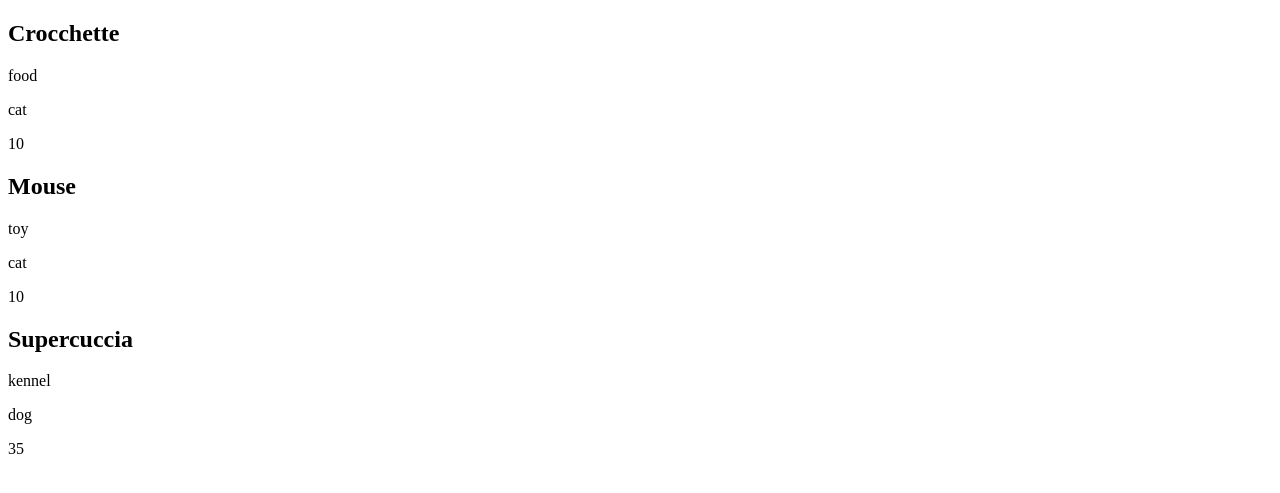
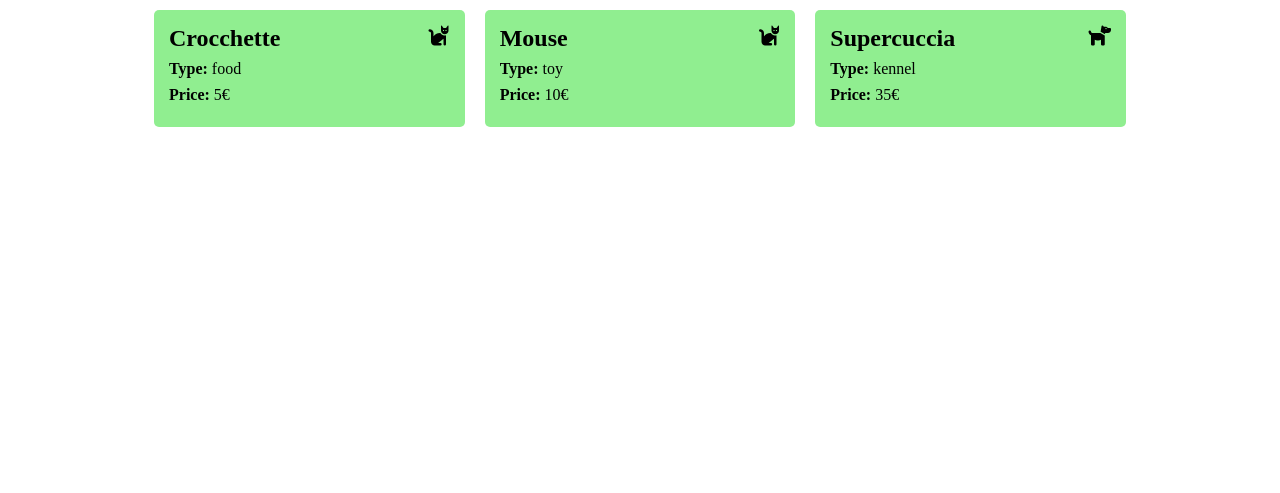
Before and after one commit to Rachele-Turtora/php-oop-2, a PHP site: page / in a window 1280 px wide. Shown: the top 493 px of the page. Run offline with PHP 8.4, Linux system fonts and the light colour scheme.

Commit message:
[UPD] style

```diff
--- a/css/style.css
+++ b/css/style.css
@@ -3,3 +3,33 @@
     padding: 0;
     box-sizing: border-box;
 }
+
+.container {
+    width: 992px;
+    margin: 0 auto;
+}
+
+.row {
+    display: flex;
+    flex-wrap: wrap;
+}
+
+.card {
+    width: calc(100% / 3 - 20px);
+    margin: 10px;
+    background-color: lightgreen;
+    border-radius: 5px;
+    padding: 15px;
+    position: relative;
+}
+
+.icon {
+    position: absolute;
+    top: 15px;
+    right: 15px;
+    font-size: 20px;
+}
+
+p {
+    margin: 8px 0;
+}
--- a/index.php
+++ b/index.php
@@ -5,7 +5,7 @@ require_once __DIR__ . '/Models/Product.php';
 try {
     $product1 = new Product("Crocchette", "food");
     $product1->setIcon("cat");
-    $product1->setPrice(10);
+    $product1->setPrice(5);
 } catch (Exception $e) {
     echo $e->getMessage();
 } catch (TypeError $e) {
@@ -42,6 +42,8 @@ require_once __DIR__ . '/db.php';
 <head>
     <meta charset="UTF-8">
     <meta name="viewport" content="width=device-width, initial-scale=1.0">
+    <link rel="stylesheet" href="./css/style.css">
+    <link rel="stylesheet" href="https://cdnjs.cloudflare.com/ajax/libs/font-awesome/6.5.2/css/all.min.css" integrity="sha512-SnH5WK+bZxgPHs44uWIX+LLJAJ9/2PkPKZ5QiAj6Ta86w+fsb2TkcmfRyVX3pBnMFcV7oQPJkl9QevSCWr3W6A==" crossorigin="anonymous" referrerpolicy="no-referrer" />
     <title>Document</title>
 </head>
 
@@ -51,9 +53,15 @@ require_once __DIR__ . '/db.php';
             <?php foreach ($products as $product) : ?>
                 <div class="card">
                     <h2><?php echo $product["title"] ?></h2>
-                    <p><?php echo $product["type"] ?></p>
-                    <p><?php echo $product["icon"] ?></p>
-                    <p><?php echo $product["price"] ?></p>
+                    <div class="icon">
+                        <?php if ($product["icon"] == "dog") : ?>
+                            <i class="fa-solid fa-dog"></i>
+                        <?php else : ?>
+                            <i class="fa-solid fa-cat"></i>
+                        <?php endif ?>
+                    </div>
+                    <p><strong>Type: </strong><?php echo $product["type"] ?></p>
+                    <p><strong>Price: </strong><?php echo $product["price"] ?>&euro;</p>
                 </div>
             <?php endforeach ?>
         </div>
```
